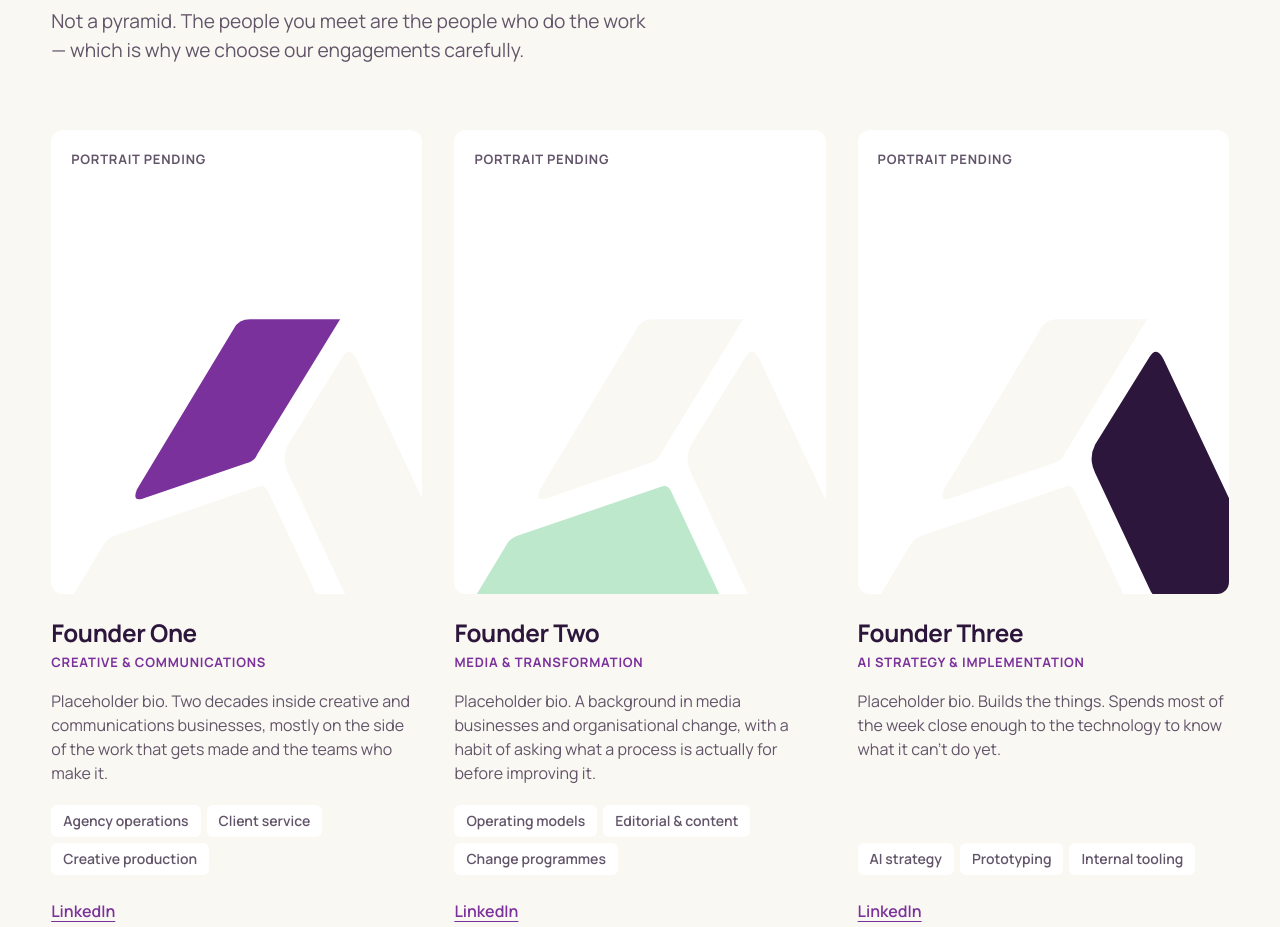
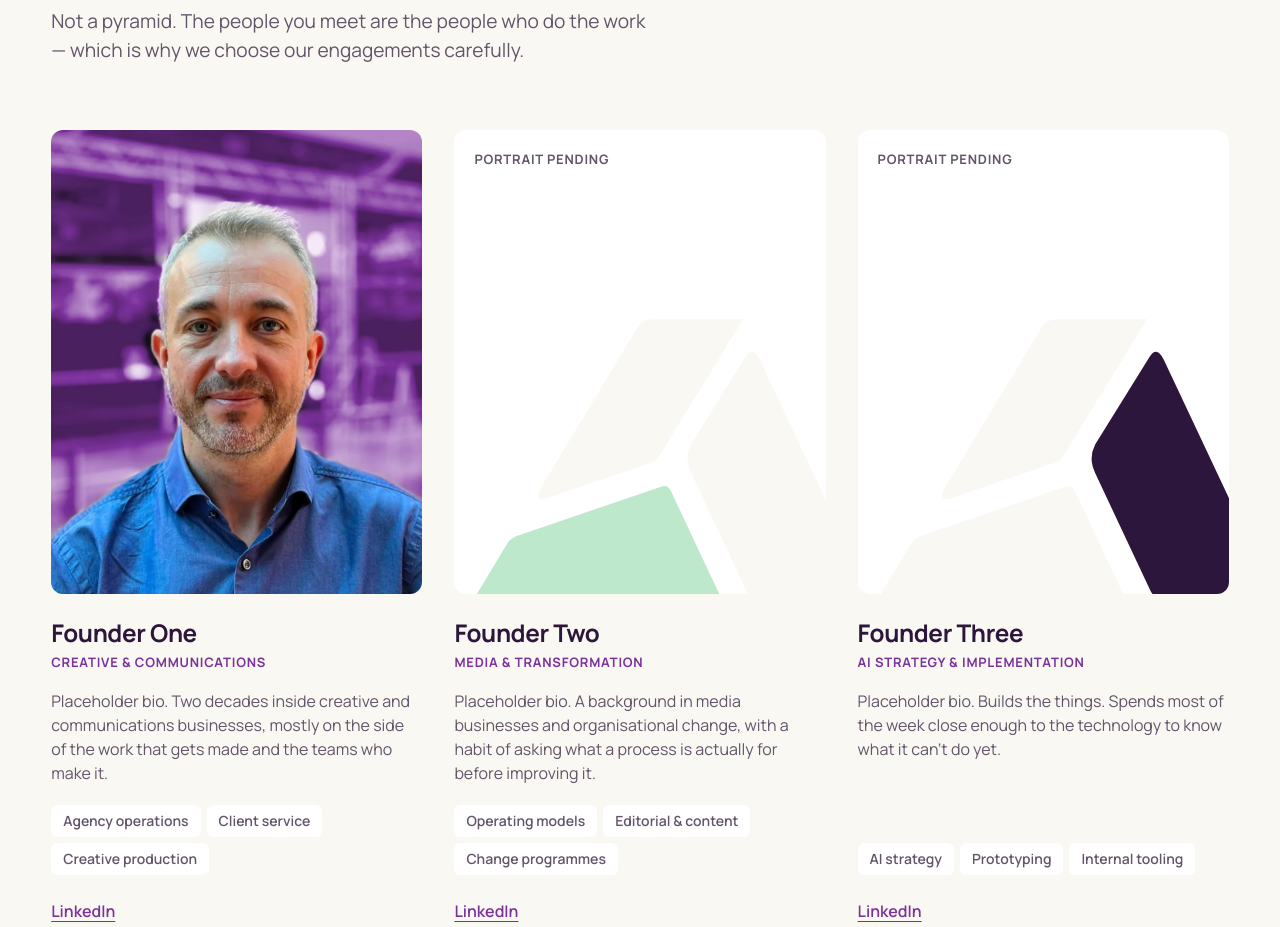
Before and after one commit to Suited78/theagitators, a Next.js app: page / in a window 1280 px wide. Shown: the part 10460-11387 px from the top of the page. Built offline with nearby package versions, Linux system fonts and the light colour scheme.

Commit message:
Add Founder One portrait with the purple backdrop treatment
Natural colour on a purple tonal backdrop (option B), rendered once from
the original photo to a 960x1200 WebP.

Co-Authored-By: Claude Opus 5.5 <noreply@anthropic.com>
Claude-Session: https://claude.ai/code/session_01ToMb7PMuwWizzxoXCiExf4

```diff
--- a/src/components/TeamSection.tsx
+++ b/src/components/TeamSection.tsx
@@ -53,6 +53,8 @@ export function TeamSection() {
                 <img
                   src={member.photo.src}
                   alt={member.photo.alt}
+                  width={960}
+                  height={1200}
                   className="aspect-[4/5] w-full rounded-[var(--radius-card)] object-cover"
                 />
               ) : (
--- a/src/content/team.ts
+++ b/src/content/team.ts
@@ -14,6 +14,8 @@ export const team: TeamMember[] = [
     role: "Creative & communications",
     bio: "Placeholder bio. Two decades inside creative and communications businesses, mostly on the side of the work that gets made and the teams who make it.",
     expertise: ["Agency operations", "Client service", "Creative production"],
+    // Treatment B in purple: natural colour, brand-colour backdrop. Rendered from the original, not live.
+    photo: { src: "/team/founder-one.webp", alt: "Portrait of Lee Robson" },
     linkedin: "https://www.linkedin.com/",
   },
   {
```
Also changed, not shown: public/team/founder-one.webp (added).
